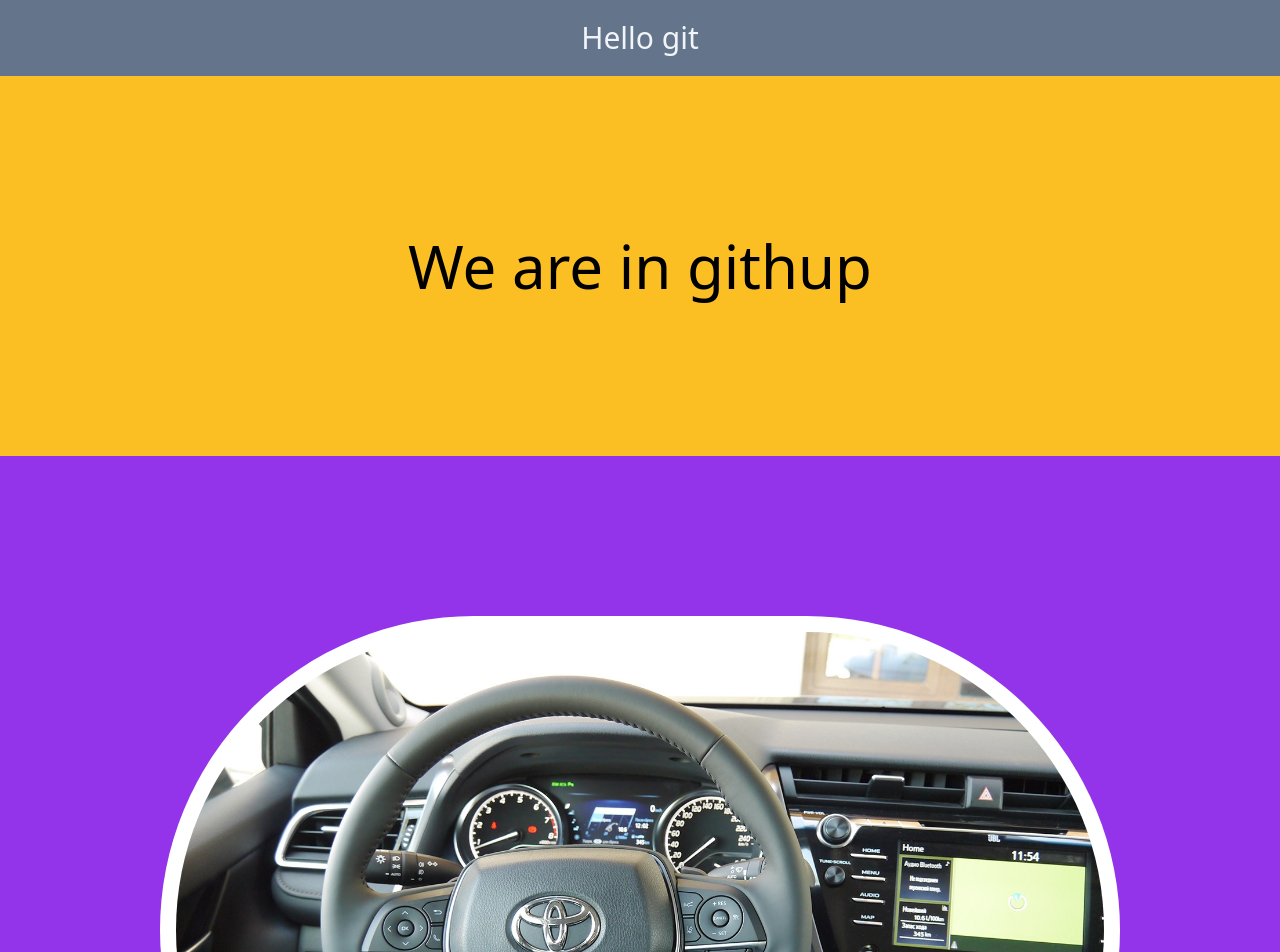
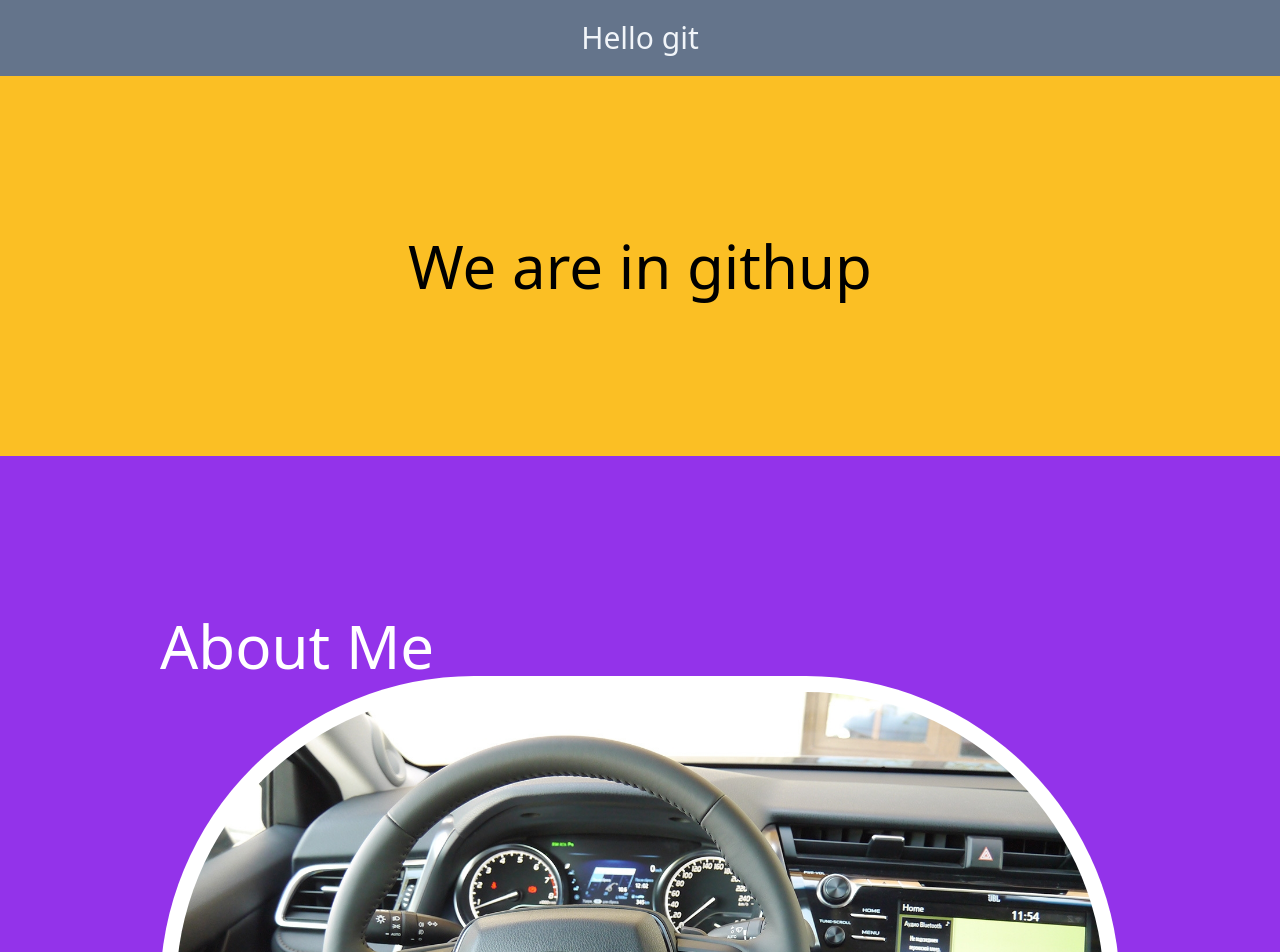
Before and after one commit to xKometa/kosmos-A, a website: page index.html in a window 1280 px wide. Shown: the top 952 px of the page. Drawn offline with Linux system fonts and the light colour scheme.

Commit message:
add text

```diff
--- a/index.html
+++ b/index.html
@@ -14,7 +14,8 @@
     <section class="p-40 bg-amber-400 flex justify-center">
       <h2 class="text-6xl">We are in githup</h2>
     </section>
-    <section class="p-40 flex bg-purple-600 justify-center">
+    <section class="p-40 flex bg-purple-600 justify-center flex-col">
+      <h1 class="text-6xl text-white">About Me</h1>
       <img
         src="./img/6.jpg"
         alt=""
```
Also changed, not shown: css/style.css.
